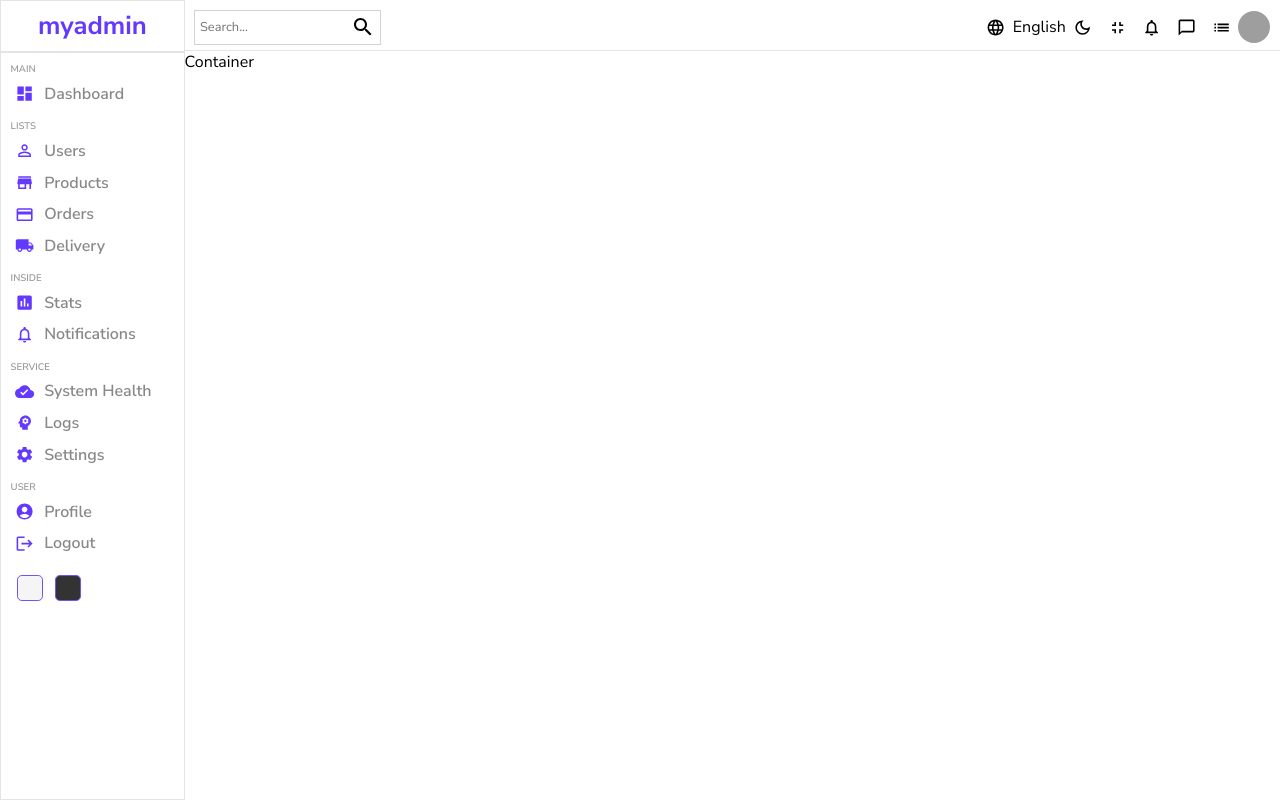
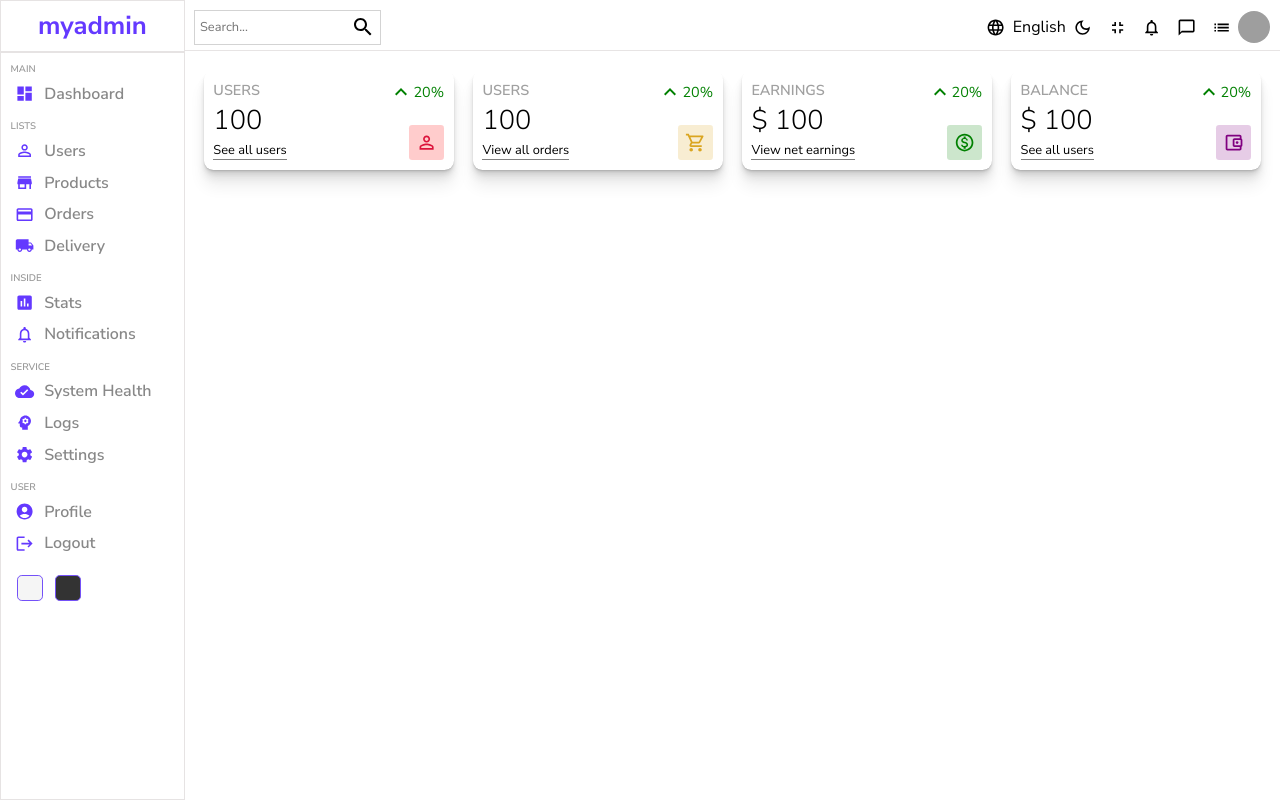
Before and after one commit to Samukelo984/admin-dashboard, a React (Create React App) app: page / in a window 1280 px wide. Built offline with nearby package versions, Linux system fonts and the light colour scheme; grey boxes are pictures that could not be loaded.

Commit message:
completed home-page widgets

```diff
--- /dev/null
+++ b/src/components/widget/Widget.jsx
@@ -0,0 +1,104 @@
+import "./Widget.scss";
+import KeyboardArrowUpIcon from "@mui/icons-material/KeyboardArrowUp";
+import PersonOutlineOutlinedIcon from "@mui/icons-material/PersonOutlineOutlined";
+import AccountBalanceWalletOutlinedIcon from "@mui/icons-material/AccountBalanceWalletOutlined";
+import ShoppingCartOutlinedIcon from "@mui/icons-material/ShoppingCartOutlined";
+import MonetizationOnOutlinedIcon from "@mui/icons-material/MonetizationOnOutlined";
+
+const Widget = ({ type }) => {
+  let data;
+
+  // TEMP ADB
+  const amount = 100;
+  const diff = 20;
+
+  switch (type) {
+    case "user":
+      data = {
+        title: "USERS",
+        isMoney: false,
+        link: "See all users",
+        icon: (
+          <PersonOutlineOutlinedIcon
+            className="widget-icon"
+            style={{
+              color: "crimson",
+              backgroundColor: "rgba(255, 0, 0, 0.2",
+            }}
+          />
+        ),
+      };
+      break;
+    case "order":
+      data = {
+        title: "USERS",
+        isMoney: false,
+        link: "View all orders",
+        icon: (
+          <ShoppingCartOutlinedIcon
+            className="widget-icon"
+            style={{
+              color: "goldenrod",
+              backgroundColor: "rgba(218, 165, 32, 0.2",
+            }}
+          />
+        ),
+      };
+      break;
+    case "earnings":
+      data = {
+        title: "EARNINGS",
+        isMoney: true,
+        link: "View net earnings",
+        icon: (
+          <MonetizationOnOutlinedIcon
+            className="widget-icon"
+            style={{
+              color: "green",
+              backgroundColor: "rgba(0, 128, 0, 0.2",
+            }}
+          />
+        ),
+      };
+      break;
+    case "balance":
+      data = {
+        title: "BALANCE",
+        isMoney: true,
+        link: "See all users",
+        icon: (
+          <AccountBalanceWalletOutlinedIcon
+            className="widget-icon"
+            style={{
+              color: "purple",
+              backgroundColor: "rgba(128, 0, 128, 0.2",
+            }}
+          />
+        ),
+      };
+      break;
+    default:
+      break;
+  }
+
+  return (
+    <section className="widget">
+      <article className="left">
+        <span className="title">{data.title}</span>
+        <span className="counter">
+          {data.isMoney && "$"} {amount}
+        </span>
+        <span className="link">{data.link}</span>
+      </article>
+      <article className="right">
+        <aside className="percentage positive">
+          <KeyboardArrowUpIcon />
+          {diff}%
+        </aside>
+        {data.icon}
+      </article>
+    </section>
+  );
+};
+
+export default Widget;
--- /dev/null
+++ b/src/components/widget/Widget.scss
@@ -0,0 +1,57 @@
+.widget {
+  height: 6.2rem;
+  padding: 0.6em;
+  display: flex;
+  justify-content: space-between;
+  flex: 1;
+  box-shadow: rgba(0, 0, 0, 0.07) 0px 1px 1px, rgba(0, 0, 0, 0.07) 0px 2px 2px,
+    rgba(0, 0, 0, 0.07) 0px 4px 4px, rgba(0, 0, 0, 0.07) 0px 8px 8px,
+    rgba(0, 0, 0, 0.07) 0px 16px 16px;
+  border-radius: 0.6rem;
+
+  .left,
+  .right {
+    display: flex;
+    flex-direction: column;
+    justify-content: space-between;
+
+    .title {
+      text-transform: uppercase;
+      font-size: 0.9rem;
+      font-weight: 600;
+      color: #a0a0a0;
+    }
+
+    .counter {
+      font-size: 1.7rem;
+      font-weight: 300;
+    }
+
+    .link {
+      width: max-content;
+      font-size: 0.8rem;
+      border-bottom: 1px solid #808080;
+    }
+
+    .percentage {
+      display: flex;
+      align-items: center;
+      font-size: 0.9rem;
+
+      &.positive {
+        color: #008000;
+      }
+
+      &.negative {
+        color: #ff0000;
+      }
+    }
+
+    .widget-icon {
+      padding: 0.2em;
+      font-size: 2.2rem;
+      align-self: flex-end;
+      border-radius: 0.2rem;
+    }
+  }
+}
--- a/src/pages/home/Home.js
+++ b/src/pages/home/Home.js
@@ -1,6 +1,7 @@
 import "./Home.scss";
 import Sidebar from "../../components/sidebar/Sidebar";
 import Navbar from "../../components/navbar/Navbar";
+import Widget from "../../components/widget/Widget";
 
 const Home = () => {
   return (
@@ -8,7 +9,12 @@ const Home = () => {
       <Sidebar />
       <section className="home-container">
         <Navbar />
-        Container
+        <article className="widgets">
+          <Widget type="user" />
+          <Widget type="order" />
+          <Widget type="earnings" />
+          <Widget type="balance" />
+        </article>
       </section>
     </main>
   );
--- a/src/pages/home/Home.scss
+++ b/src/pages/home/Home.scss
@@ -3,5 +3,11 @@
 
   .home-container {
     flex: 6;
+
+    .widgets {
+      padding: 1.2em;
+      display: flex;
+      gap: 1.2rem;
+    }
   }
 }
```
Also changed, not shown: 1 other file (tests, documents, lock files or other folders).
